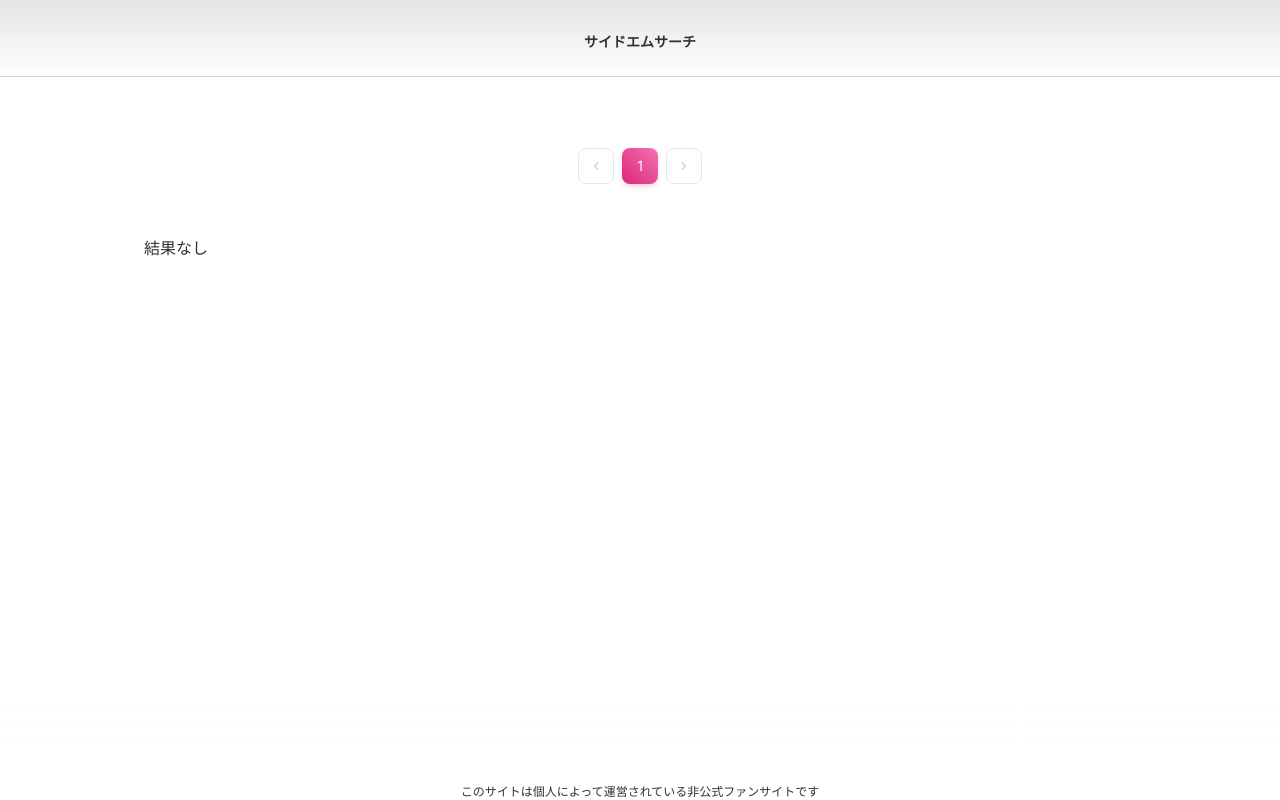
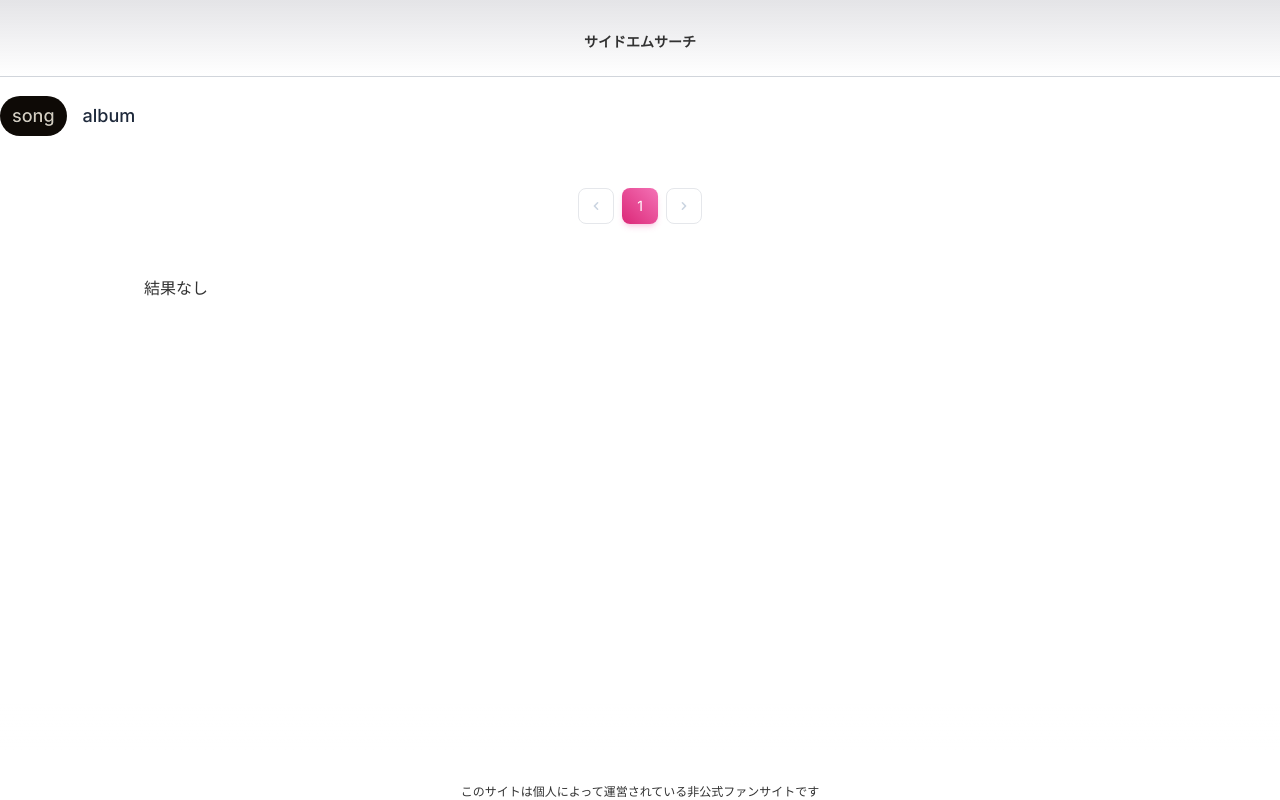
Before and after one commit to grapefruitsattack/search-315_dev, a Next.js app: page /search in a window 1280 px wide. Built offline with nearby package versions, Linux system fonts and the light colour scheme.

Commit message:
タブ機能テスト

```diff
--- a/src/app/page.tsx
+++ b/src/app/page.tsx
@@ -1,4 +1,5 @@
 "use client"
+import CommonPage from "../components/CommonPage";
 import HeaderAndFooter from "../components/HeaderAndFooter";
 import singingMaster from '../data/singingMaster.json';
 import IdolBlock from "../components/IdolBlock";
@@ -15,8 +16,15 @@ interface ItemCSS extends React.CSSProperties{
 export default function Home() {
   return (
 
-    <main className="flex min-h-screen flex-col items-center justify-between py-24 px-12 lg:px-24">
-<HeaderAndFooter />
+    <CommonPage>
+    <AnimatePresence mode="wait">
+      <motion.div
+        key={'Home'}
+        initial={{ opacity: 0 }} // 初期状態
+        animate={{ opacity: 1 }} // マウント時
+        exit={{ opacity: 0 }}    // アンマウント時
+      >
+<section className="min-h-screen flex-col items-center justify-between py-24 px-12 lg:px-24">
 
 
 <p className={`
@@ -89,13 +97,6 @@ export default function Home() {
   `}>
 </p>
 
-<AnimatePresence mode="wait">
-  <motion.div
-    key={'Home'}
-    initial={{ opacity: 0 }} // 初期状態
-    animate={{ opacity: 1 }} // マウント時
-    exit={{ opacity: 0 }}    // アンマウント時
-  >
 <section className="mt-5 mb-32 grid text-center align-middle grid-cols-2 lg:mb-0 lg:grid-cols-4 gap-3">
 
         <UnitBlock id="JUP00" />
@@ -192,8 +193,10 @@ export default function Home() {
 
 
       </section>
+  </section>
         </motion.div>
   </AnimatePresence>
-    </main>
+
+</CommonPage>
   )
 }
--- /dev/null
+++ b/src/components/TabComponent.tsx
@@ -0,0 +1,81 @@
+'use client'
+import React, { useState } from "react";
+import type { Tabs } from '../data/types';
+import { useRouter, usePathname, useSearchParams } from 'next/navigation'
+import { motion, AnimatePresence } from "framer-motion";
+
+const cardVariant = {
+  active: {
+    opacity: 1,
+    y: 0,
+    transition: {
+      duration: 0.5
+    }
+  },
+  inactive: {
+    opacity: 0,
+    y: 10,
+    transition: {
+      duration: 0.5
+    }
+  }
+};
+export default function TabComponent  ({ tabs }: { tabs: Tabs[] }) {
+    const router = useRouter();
+    const params = new URLSearchParams(useSearchParams().toString());
+    const initTab: Tabs = tabs.find((data)=>data.id === params.get('tab'))||tabs[0];
+
+    const currentPath: string = usePathname();
+
+    const [activeTab, setActiveTab] = useState(initTab);
+
+    console.log(currentPath);
+
+	return (
+
+    <section className="pt-24">
+    <div className="flex space-x-1">
+          {tabs.map((tab,index) => (
+            <button
+              key={tab.id}
+              onClick={() => {
+                setActiveTab(tab);
+                params.set('tab',tab.id);
+                params.delete('page');
+                router.push(currentPath + '/?'  + params.toString());
+              }
+              }
+              className={`${
+                activeTab.id === tab.id ? "" : "hover:text-slate-800/60"
+              } relative rounded-full px-3 py-1.5 text-lg font-medium text-slate-800 outline-sky-400 transition focus-visible:outline-2`}
+              style={{
+                WebkitTapHighlightColor: "transparent",
+              }}
+            >
+            {activeTab.id === tab.id && (
+              <motion.span
+                layoutId="bubble"
+                className="absolute inset-0 z-10 bg-slate-100 mix-blend-difference"
+                style={{ borderRadius: 9999 }}
+                transition={{ type: "spring", bounce: 0.2, duration: 0.6 }}
+              />
+              )}
+
+              {tab.title}
+            </button>
+          ))}
+        </div>
+        <AnimatePresence mode="wait">
+          <motion.div
+            key={activeTab.id}
+            initial={{ y: 10, opacity: 0 }}
+            animate={{ y: 0, opacity: 1 }}
+            exit={{ y: -10, opacity: 0 }}
+            transition={{ duration: 0.2 }}
+          >
+          <div>{activeTab.content}</div>
+        </motion.div>
+        </AnimatePresence>
+        </section>
+    );
+}
--- a/src/features/app/search/SearchPage.tsx
+++ b/src/features/app/search/SearchPage.tsx
@@ -2,59 +2,43 @@
 import { NextPage } from 'next'
 import { useSearchParams } from 'next/navigation'
 import songInfo from '../../../data/songInfo.json';
-import type { SongMaster, SongInfo } from '../../../data/types';
+import type { SongMaster, SongInfo, Tabs } from '../../../data/types';
 import getTotalPage from '../../utils/GetTotalPage';
+import SearchSongForSingingInfoId from '../../utils/SearchSongForSingingInfoId';
 import CommonPage from "../../../components/CommonPage";
 import SongBlock from "../../../components/SongBlock";
 import Pagination from "../../../components/Pagination";
+import TabComponent from "../../../components/TabComponent";
+import SearchPageSong from "./SearchPageSong";
 import { motion } from 'framer-motion'
 import { AnimatePresence } from "framer-motion";
 
 export default function SearchPage() {
     const searchParams = useSearchParams();
     const search :string[] | undefined = searchParams.get('search')?.split(' ');
+    const results :SongInfo[] = SearchSongForSingingInfoId(search||[],songInfo);
 
-    const page :number = Number(searchParams.get('page')) || 1;
-    const songInfoResults = songInfo.filter(data => search?.includes(data.singingInfoId));
-    const results2 = Array.from(new Set(songInfoResults.map(data => {
-        return data.albumId+String(data.trackNo);
-      })));
-    const results = results2.map(data => {
-        return {
-            albumId: data.slice(0,4),
-            trackNo: Number(data.slice(4))
-        };
-      });
-    const totalPage: number = getTotalPage(searchParams.get('page'),results.length,'search?search='+search);
 
-    let displayResults = results != null
-    ?results.slice(18*(page - 1),18*page):[];
-    displayResults = displayResults != null ?displayResults :[];
 
     return (
       <CommonPage>
+        <TabComponent
+        tabs = {[{
+          title: 'song',
+          id: 'song',
+          icon: '',
+          color: '',
+          content: (<SearchPageSong results = {results}/>)
+        },
+        {
+          title: 'album',
+          id: 'album',
+          icon: '',
+          color: '',
+          content: (<>結果なし</>)
+        }]}
+        />
 
-        <section className="pt-24">
-        <Pagination currentPage={page} totalPage={totalPage}/>
-        </section>
-  <AnimatePresence initial={false} mode="wait">
-  <motion.div
-       key={page + `${searchParams.get('search') === null?'':searchParams.get('search')}` }
-    initial={{ opacity: 0 }} // 初期状態
-    animate={{ opacity: 1 }} // マウント時
-    exit={{ opacity: 0 }}    // アンマウント時
-  >
-        <section className="grid items-start pb-24 px-12 lg:px-36 gap-4 grid-cols-1 lg:grid-cols-3 ">
-
-            {displayResults.length===0
-            ? <div>結果なし</div>
-            :displayResults.map((result, index) => (
-            <SongBlock key={index} albumId={result.albumId} trackNo={result.trackNo} />
-            ))}
-        </section>
-
-        </motion.div>
-  </AnimatePresence>
       </CommonPage>
       );
 }
--- /dev/null
+++ b/src/features/app/search/SearchPageSong.tsx
@@ -0,0 +1,70 @@
+'use client'
+import { NextPage } from 'next'
+import { useSearchParams } from 'next/navigation'
+import songInfo from '../../../data/songInfo.json';
+import type { SongMaster, SongInfo, Tabs } from '../../../data/types';
+import getTotalPage from '../../utils/GetTotalPage';
+import SearchSongForSingingInfoId from '../../utils/SearchSongForSingingInfoId';
+import CommonPage from "../../../components/CommonPage";
+import SongBlock from "../../../components/SongBlock";
+import Pagination from "../../../components/Pagination";
+import TabComponent from "../../../components/TabComponent";
+import { motion } from 'framer-motion'
+import { AnimatePresence } from "framer-motion";
+import DisplayTypeSwitch from "./DisplayTypeSwitch";
+
+const cardVariant = {
+    active: {
+      opacity: 1,
+      y: 0,
+      transition: {
+        duration: 0.5
+      }
+    },
+    inactive: {
+      opacity: 0,
+      y: 10,
+      transition: {
+        duration: 0.5
+      }
+    }
+  };
+export default function SearchPageSong({ results }: {results :SongInfo[]}) {
+    const searchParams = useSearchParams();
+    const search :string[] | undefined = searchParams.get('search')?.split(' ');
+
+    const page :number = Number(searchParams.get('page')) || 1;
+
+    const totalPage: number = getTotalPage(searchParams.get('page'),results.length,'search?search='+search);
+
+    let displayResults = results != null
+    ?results.slice(18*(page - 1),18*page):[];
+    displayResults = displayResults != null ?displayResults :[];
+
+
+    return (
+      <>
+        <section className="">
+        <Pagination currentPage={page} totalPage={totalPage}/>
+        </section>
+  <AnimatePresence initial={false} mode="wait">
+  <motion.div
+       key={page + `${searchParams.get('search') === null?'':searchParams.get('search')}` }
+    initial={{ opacity: 0 }} // 初期状態
+    animate={{ opacity: 1 }} // マウント時
+    exit={{ opacity: 0 }}    // アンマウント時
+  >
+        <section className="grid items-start pb-24 px-12 lg:px-36 gap-4 grid-cols-1 lg:grid-cols-3 ">
+
+            {displayResults.length===0
+            ? <div>結果なし</div>
+            :displayResults.map((result, index) => (
+            <SongBlock key={index} albumId={result.albumId} trackNo={result.trackNo} />
+            ))}
+        </section>
+
+        </motion.div>
+  </AnimatePresence>
+      </>
+      );
+}
--- /dev/null
+++ b/src/features/utils/SearchSongForSingingInfoId.ts
@@ -0,0 +1,19 @@
+
+import type { SongMaster, SongInfo, Tabs } from '../../data/types';
+
+export default function SearchSongForSingingInfoId(singingInfoId: string[], songInfo: SongInfo[] ): SongInfo[]
+{
+    const songInfoResults = songInfo.filter(data => singingInfoId.includes(data.singingInfoId));
+
+    const distinctSongIds :string[] = Array.from(new Set(songInfoResults.map(data => {
+        return data.songId;
+      })));
+
+    const results: SongInfo[] = [];
+    distinctSongIds.forEach(distinctSongId => {
+    const res = songInfo.find((data) => data.songId === distinctSongId);
+    if(res != null){results.push(res)};
+    });
+
+    return results;
+}
```
Also changed, not shown: src/data/types.ts (+8 -0 lines).
